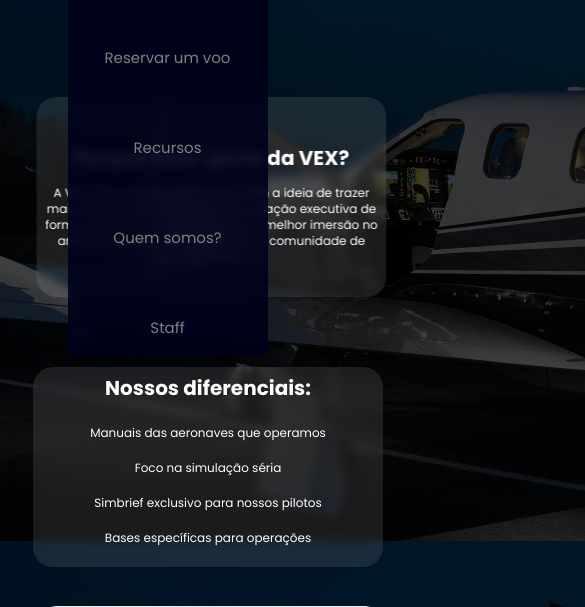
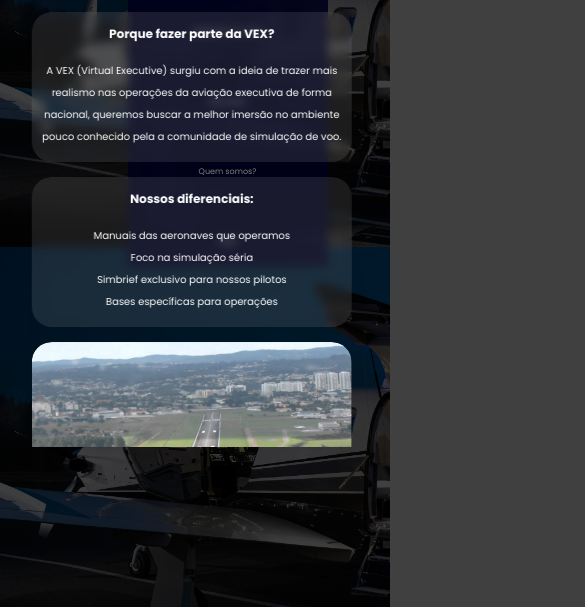
Before and after one commit to IkaroChagas/vex-virtual, a plain HTML site: page index.html in a window 390 px wide. Shown: the part 153-760 px from the top of the page, 585 px wide, since content can reach past the window. Drawn offline with Linux system fonts and the light colour scheme.

Commit message:
updating responsivity

```diff
--- a/style.css
+++ b/style.css
@@ -10,7 +10,7 @@
     background-image: url(/images/tbm940.jpg);
     background-size: cover;
     background-blend-mode: darken;
-    background-color: rgba(0,0,0, 0.75);
+    background-color: rgba(0, 0, 0, 0.75);
     font-family: 'Poppins', sans-serif;
     overflow-x: hidden;
 }
@@ -37,7 +37,7 @@
     text-align: center;
     margin: auto;
     justify-content: space-between;
-    background-color: rgba(3,3,76,0.0);
+    background-color: rgba(3, 3, 76, 0.0);
 
 }
 
@@ -48,7 +48,7 @@
 
 .nav-area a {
     display: flex;
-    background-color: rgba(3,3,76, 0.0);
+    background-color: rgba(3, 3, 76, 0.0);
     height: 50px;
     width: 100%;
     align-items: center;
@@ -59,19 +59,19 @@
     color: gray;
 }
 
-.nav-area a:hover{
+.nav-area a:hover {
     display: flex;
     border-bottom: 4px solid gray;
     transition: 0.5s;
 }
 
-.box-1  {
+.box-1 {
     display: block;
-    background: rgba(255,255,255, 0.1);
+    background: rgba(255, 255, 255, 0.1);
     backdrop-filter: blur(5px);
     -webkit-backdrop-filter: blur(5px);
     color: white;
-    height:300px;
+    height: 300px;
     width: 400px;
     padding-top: 40px;
     padding-bottom: 40px;
@@ -92,19 +92,19 @@
     padding: 5px;
 }
 
-.box-1:hover{
+.box-1:hover {
     border: 2px solid gray;
 }
 
-.box-2  {
+.box-2 {
     display: block;
-    background: rgba(255,255,255, 0.1);
+    background: rgba(255, 255, 255, 0.1);
     backdrop-filter: blur(5px);
     -webkit-backdrop-filter: blur(5px);
     color: white;
-    height:200px;
+    height: 200px;
     width: 400px;
-    padding: 30px,30px;
+    padding: 30px, 30px;
     margin: 40px;
     line-height: 35px;
     border-radius: 20px;
@@ -122,7 +122,7 @@
     list-style: none;
 }
 
-.box-2:hover{
+.box-2:hover {
     border: 2px solid gray;
 }
 
@@ -179,15 +179,15 @@
     display: none;
 }
 
-#slide1:checked ~ .first {
+#slide1:checked~.first {
     margin-left: 0;
 }
 
-#slide2:checked ~ .first {
+#slide2:checked~.first {
     margin-left: -100%;
 }
 
-#slide3:checked ~ .first {
+#slide3:checked~.first {
     margin-left: -200%;
 }
 
@@ -247,10 +247,30 @@
     margin-left: 35px;
 }
 
-@media (min-width:320px) and (max-width:896px) {
+@media (max-width:577px) {
 
     * {
         box-sizing: border-box;
+        padding: 0;
+        margin: 0;
+    }
+
+    html {
+        font-size: 50%;
+        overflow-x: hidden;
+    }
+
+    body {
+        display: block;
+        position: relative;
+        overflow-x: hidden;
+        background-repeat: repeat;
+        background-size: 600px;
+        background-image: url(/images/tbm940.jpg);
+    }
+
+    header {
+        height: 150px;
         width: 100%;
     }
 
@@ -259,150 +279,102 @@
         height: 20px;
     }
 
-    header {
-        width: 100%;
-        height: 150px;
-    }
-
-    body {
-        display: block;
-        overflow-x: hidden;
-        background-repeat: initial;
-        width: 100%;
-        top: 80%;
-        bottom: 0;
-        left: 0;
-        right: 0;
-        margin: 0;
-        margin-bottom: 4em;
-    }
-
     aside {
-        position:fixed;
-        top:0;
-        right:0;
-        z-index:10;
-        display:flex;
-    }
-    #menu-opener {
-        width:55px;
-        height:60px;
-        cursor:pointer;
-        margin-top:10px;
-        margin-right:10px;
-    }
-
-    #menu-opener img {
-        width:55px;
-        height:60px;
-        cursor:pointer;
+        z-index: 10;
+        display: flex;
     }
 
     .nav-area {
-        width:200px;
-        height:60vh;
+        width: 200px;
+        height: 400px;
+        display: flex;
+        color: gray;
+        text-align: center;
+        margin: auto;
+        z-index: 10;
+        flex-direction: column;
+        transition: all ease .5s;
         background-color: rgba(1, 1, 27, 0.9);
         backdrop-filter: blur(5px);
         -webkit-backdrop-filter: blur(5px);
-        overflow-x:hidden;
-        overflow-y:auto;
-        transform: translate(-30%, 0%);
-        flex-direction: column;
-        transition: all ease .5s;
-        border-radius: 10px;
-        font-size: 15px;
     }
 
-    .nav-area a {
-        display:block;
-        color:gray;
-        cursor:pointer;
-        padding: 10px;
-        margin-top: 5px;
-    }
-    .nav-area a:hover {
-        background-color: rgba(39, 39, 39, 0.9);
-    }
-
-    aside {
-        position:fixed;
-        top:3px;
-        right:0;
-        z-index: 10;
-        display:flex;
-    }
     #menu-opener {
         width: 55px;
-        height:60px;
-        cursor:pointer;
-        margin-top:10px;
-        margin-right:10px;
+        height: 60px;
+        cursor: pointer;
+        margin-top: 10px;
+        margin-right: 10px;
     }
 
     #menu-opener img {
         display: flex;
-        margin: 15px;
-        height: 60px;
-        width: 55px;
+        height: 40px;
+        width: 40px;
+        margin: 10px;
+    }
+
+    .nav-area a {
+        display: flex;
+        height: 50px;
+        align-items: center;
+        text-align: center;
+        text-decoration: none;
         cursor: pointer;
+        color: gray;
+    }
+
+    .nav-area a:hover {
+        display: flex;
+        border-bottom: 4px solid gray;
+        transition: 0.5s;
     }
 
     .box-1 {
-        height: 200px;
-        width: 350px;
-        margin-top: 40px;
-        transform: translate(-1.0%, 30%);
+        height: 150px;
+        width: 320px;
+        margin: auto;
+        transform: translate(-1.0%, 10%);
     }
 
     .box-1 h2 {
-        display: block;
-        font-size: 20px;
+        font-size: 12px;
         text-align: center;
+        margin-top: -40px;
     }
 
     .box-1 p {
-        display: block;
         text-align: center;
-        font-size: 12px;
-        line-height: 16px;
-    }
-
-    .box-1:hover {
-        border: 1px solid gray;
+        font-size: 10px;
+        line-height: 22px;
     }
 
     .box-2 {
-        height: 200px;
-        width: 350px;
-        transform: translate(-2.0%, 45%);
+        height: 150px;
+        width: 320px;
+        margin: auto;
+        transform: translate(-1.0%, 20%);
     }
 
     .box-2 h2 {
-        display: block;
-        font-size: 20px;
+        font-size: 12px;
     }
 
     .box-2 ul {
-        display: block;
         text-align: center;
-        font-size: 12px;
-        line-height: 35px;
-    }
-
-    .box-2:hover {
-        border: 1px solid gray;
+        font-size: 10px;
+        line-height: 22px;
     }
 
     .slides {
         display: block;
-        max-width: 860px;
+        max-width: 577px;
         overflow: hidden;
-        height: 200px;
+        height: 150px;
         position: absolute;
-        top: 40rem;
         margin: auto;
         z-index: 10;
-        transform: translate(5.5%, 90%);
+        transform: translate(5.5%, 150%);
     }
 
     .slide {
@@ -414,80 +386,67 @@
     .container-slide {
         display: flex;
         overflow: hidden;
-        width: 350px;
-        height: 200px;
+        width: 320px;
+        height: 150px;
         border-radius: 20px;
     }
 
     .slide img {
         display: flex;
-        width: 350px;
-        height: 200px;
+        width: 320px;
+        height: 150px;
         border-radius: 20px;
     }
 
-    .navigation {
-        display: none;
-    }
-
-    .bar {
-        display: none;
-    }
-
     footer {
-        overflow-x: hidden;
-        margin: 0;
-        top: 0;
-        left: 0;
-        right: 0;
-        bottom: 1rem;
-        position: absolute;
-        width: 100%;
-        height: 400px;
-        transform: translate(0.0%, 275%);
-
+        display: block;
+        overflow-y: hidden;
+        transform: translate(0.0%, 150%);
     }
 
     .box-3 {
         background: rgba(41, 41, 41, 0.8);
         backdrop-filter: blur(5px);
         -webkit-backdrop-filter: blur(5px);
+        height: 150px;
+        margin: auto;
+
     }
 
-    .box-3 h2 {
-        display: none;
+    .social-media h2 {
+        display: flex;
+        font-size: 10px;
     }
 
-
-    .text-area h2 {
-        display: flex;
-        font-size: 12px;
-        margin: 70px;
-        margin-left: 5px;
+    .social-media-logos a {
+        flex: 1;
+        height: 42px;
+        width: 42px;
+        margin: 10px 1px 3px;
+        flex-direction: row;
+        justify-content: space-between;
     }
 
     .manufacturers-img {
         display: flex;
         width: 100px;
-        margin: 100px;
-        justify-content: space-around;
+        height: 70px;
+        margin: 0px;
+        justify-content: space-between;
         flex-direction: column;
     }
-
 
     .manufacturers-img img {
         flex: 1;
         height: 50px;
         width: 170px;
-        margin: 10px 0 0 0;
+        margin: 7px 7px;
+        padding: -7px;
+        justify-content: center;
         align-items: center;
     }
 
-    .social-media h2 {
-        display: none;
-    }
-
-     .social-media-logos a img {
+    .text-area h2 {
         display: none;
     }
 
```
Lines whose indentation alone changed are shown as unchanged.
